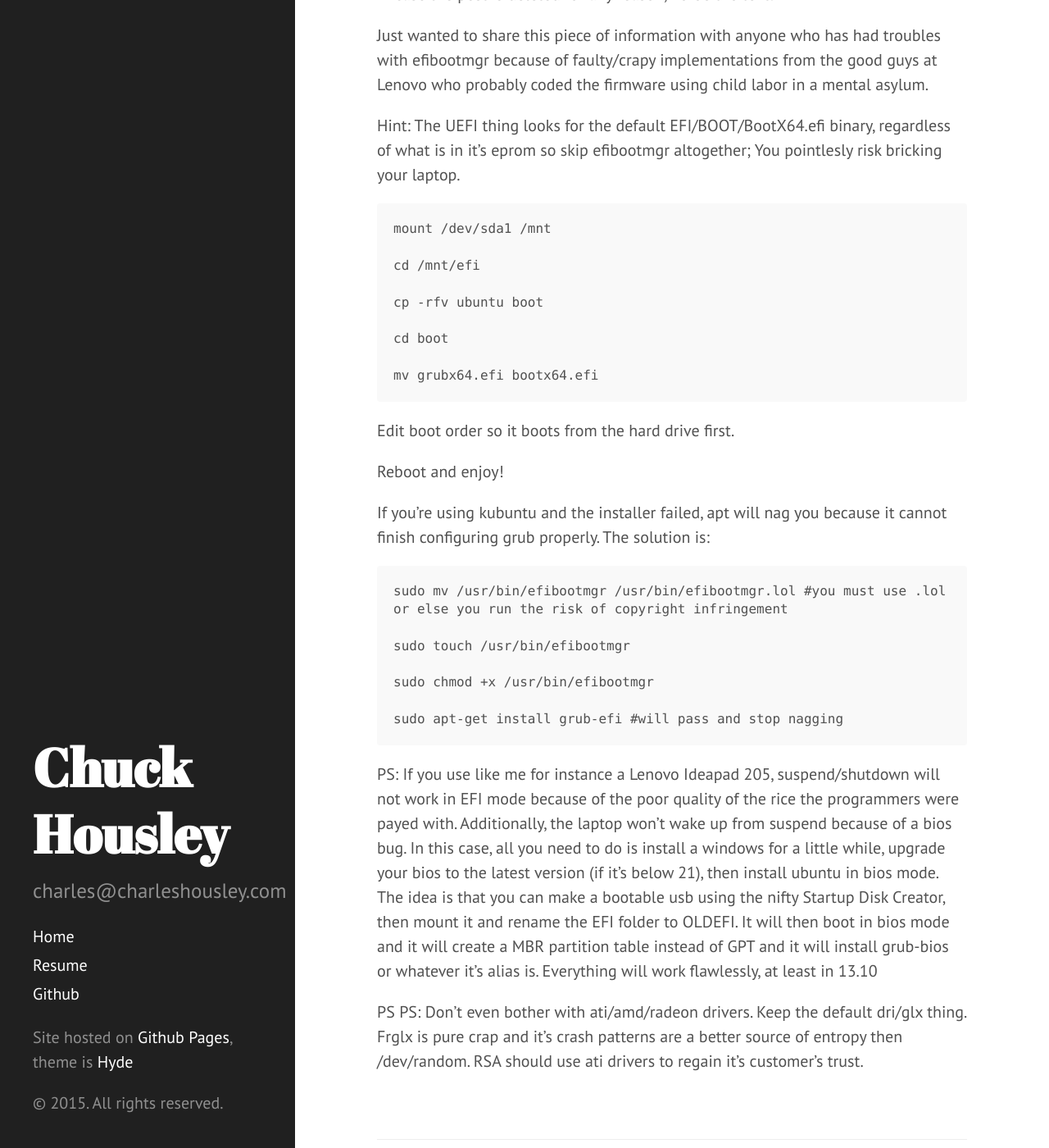
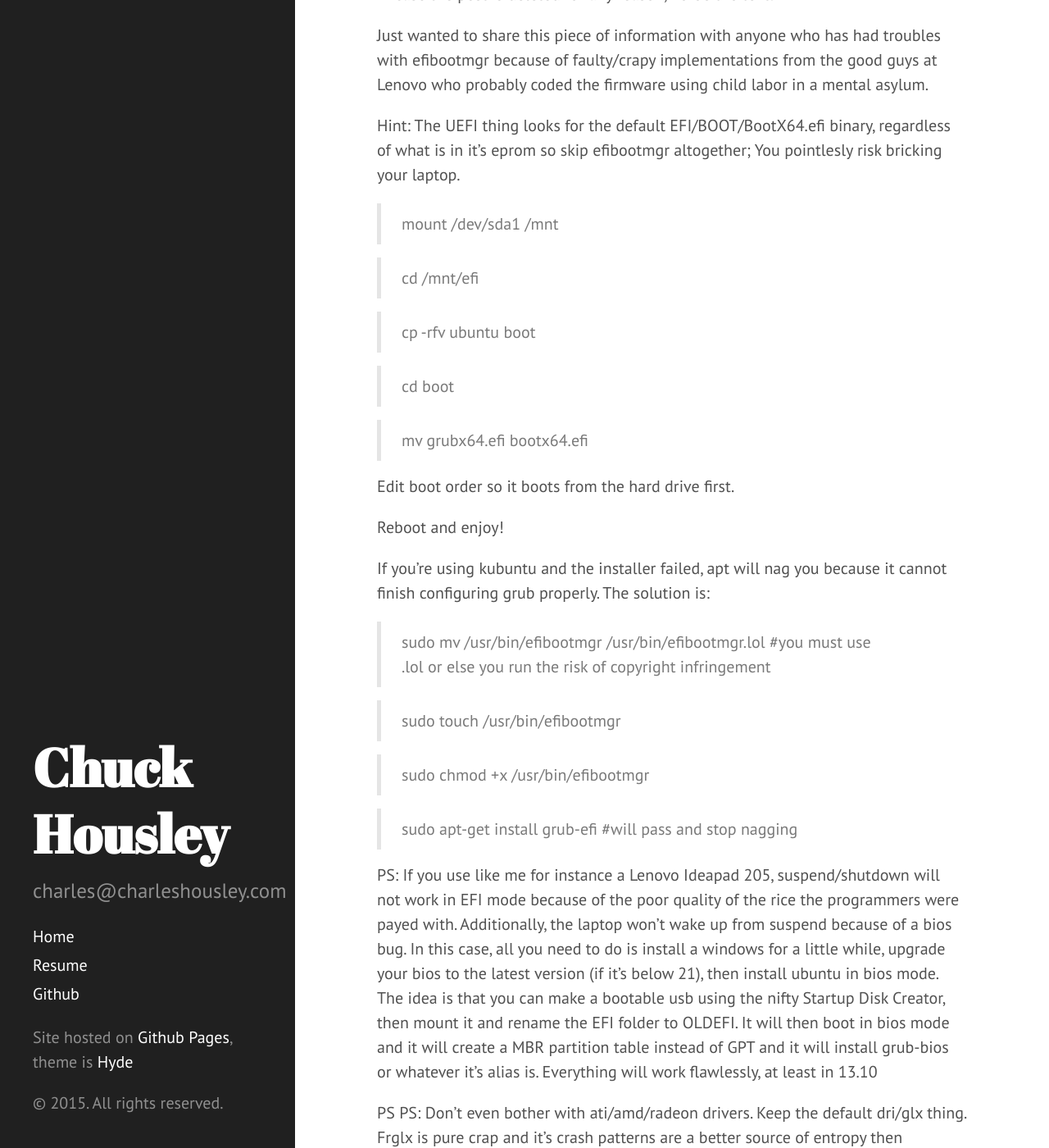
Before and after one commit to chuckhousley/chuckhousley.github.io, a Jekyll site: the page built from _posts/2015-06-04-saving-for-future-reference.md, in a window 1280 px wide and 1400 px high, scrolled down 422 px. Shown: the whole window at 82% size. Built offline with Jekyll 4.4.1, drawn with Linux system fonts in a browser that asks for light colours.

Commit message:
formatting

````diff
--- a/_posts/2015-06-04-saving-for-future-reference.md
+++ b/_posts/2015-06-04-saving-for-future-reference.md
@@ -13,17 +13,17 @@ Just wanted to share this piece of information with anyone who has had troubles
 
 Hint: The UEFI thing looks for the default EFI/BOOT/BootX64.efi binary, regardless of what is in it's eprom so skip efibootmgr altogether; You pointlesly risk bricking your laptop.
 
-```
-mount /dev/sda1 /mnt
 
-cd /mnt/efi
+>mount /dev/sda1 /mnt
 
-cp -rfv ubuntu boot
+>cd /mnt/efi
 
-cd boot
+>cp -rfv ubuntu boot
 
-mv grubx64.efi bootx64.efi
-```
+>cd boot
+
+>mv grubx64.efi bootx64.efi
+
 
 Edit boot order so it boots from the hard drive first.
 
@@ -31,15 +31,13 @@ Reboot and enjoy!
 
 If you're using kubuntu and the installer failed, apt will nag you because it cannot finish configuring grub properly. The solution is:
 
-```
-sudo mv /usr/bin/efibootmgr /usr/bin/efibootmgr.lol #you must use .lol or else you run the risk of copyright infringement
+>sudo mv /usr/bin/efibootmgr /usr/bin/efibootmgr.lol #you must use .lol or else you run the risk of copyright infringement
 
-sudo touch /usr/bin/efibootmgr
+>sudo touch /usr/bin/efibootmgr
 
-sudo chmod +x /usr/bin/efibootmgr
+>sudo chmod +x /usr/bin/efibootmgr
 
-sudo apt-get install grub-efi #will pass and stop nagging
-```
+>sudo apt-get install grub-efi #will pass and stop nagging
 
 PS: If you use like me for instance a Lenovo Ideapad 205, suspend/shutdown will not work in EFI mode because of the poor quality of the rice the programmers were payed with. Additionally, the laptop won't wake up from suspend because of a bios bug. In this case, all you need to do is install a windows for a little while, upgrade your bios to the latest version (if it's below 21), then install ubuntu in bios mode.
 The idea is that you can make a bootable usb using the nifty Startup Disk Creator, then mount it and rename the EFI folder to OLDEFI. It will then boot in bios mode and it will create a MBR partition table instead of GPT and it will install grub-bios or whatever it's alias is. Everything will work flawlessly, at least in 13.10
````
